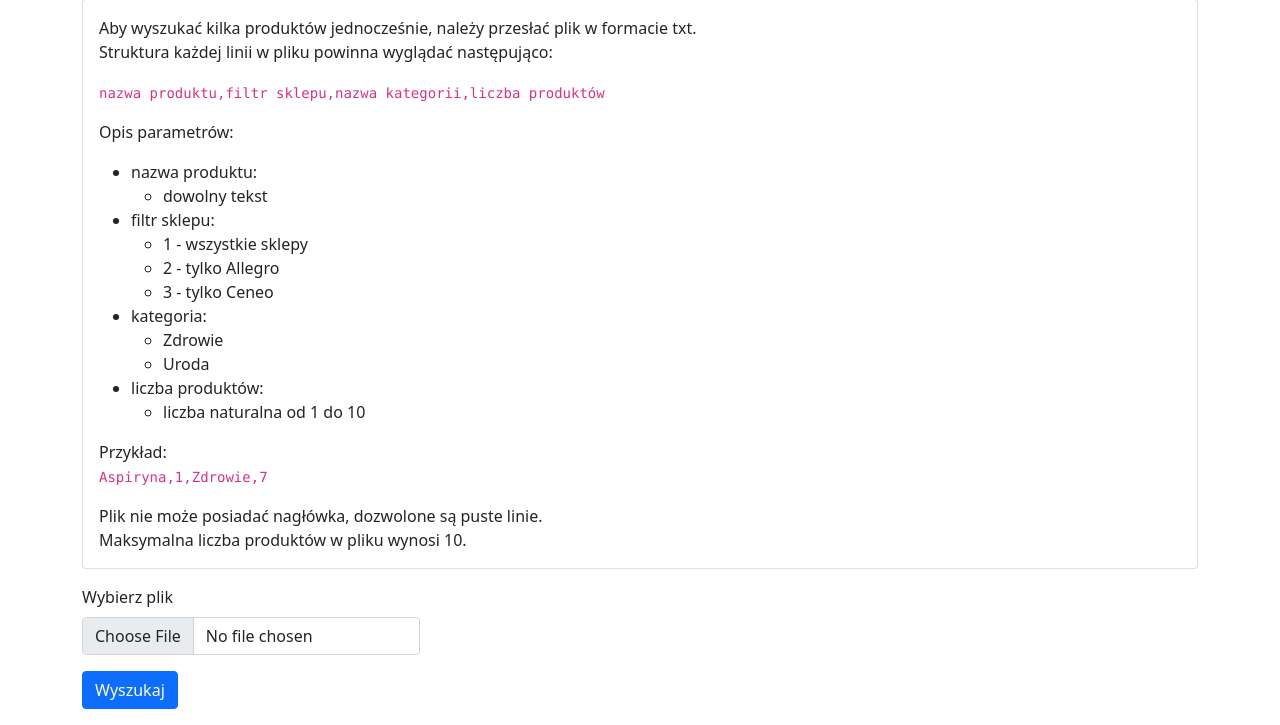
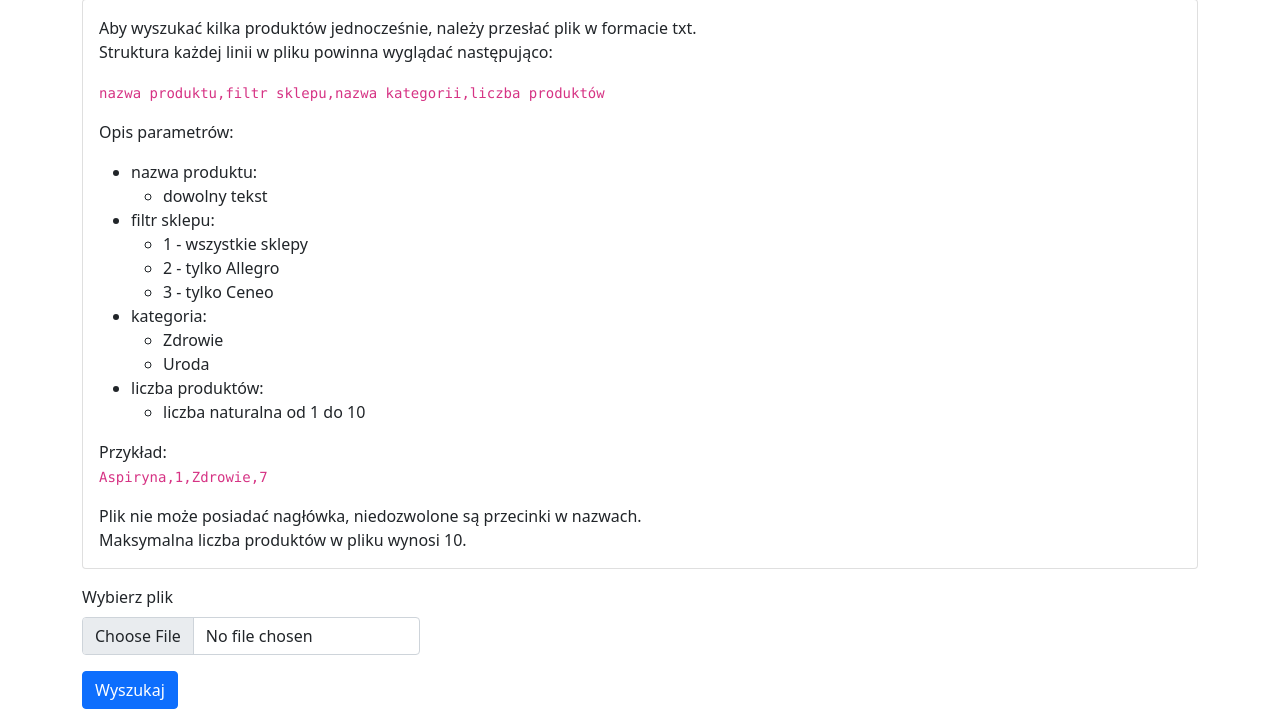
Before and after one commit to PiotrWodecki/io-aggregator, a Django app: page /multi-search/ in a window 1280 px wide, after a click on "Jak wyszukać plikiem?". Shown: the part 206-931 px from the top of the page. Run offline with Django 4.2, Linux system fonts and the light colour scheme; some libraries are stand-ins or nearby versions.

Commit message:
Change multi search description

```diff
--- a/core/templates/shopping/multi_search.html
+++ b/core/templates/shopping/multi_search.html
@@ -39,7 +39,7 @@
             </ul>
             <p>Przykład:<br>
                 <code>Aspiryna,1,Zdrowie,7</code></p>
-            <p class="mb-0">Plik nie może posiadać nagłówka, dozwolone są puste linie.<br>
+            <p class="mb-0">Plik nie może posiadać nagłówka, niedozwolone są przecinki w nazwach.<br>
                 Maksymalna liczba produktów w pliku wynosi 10.</p>
         </div>
     </div>
```
Lines whose indentation alone changed are shown as unchanged.
